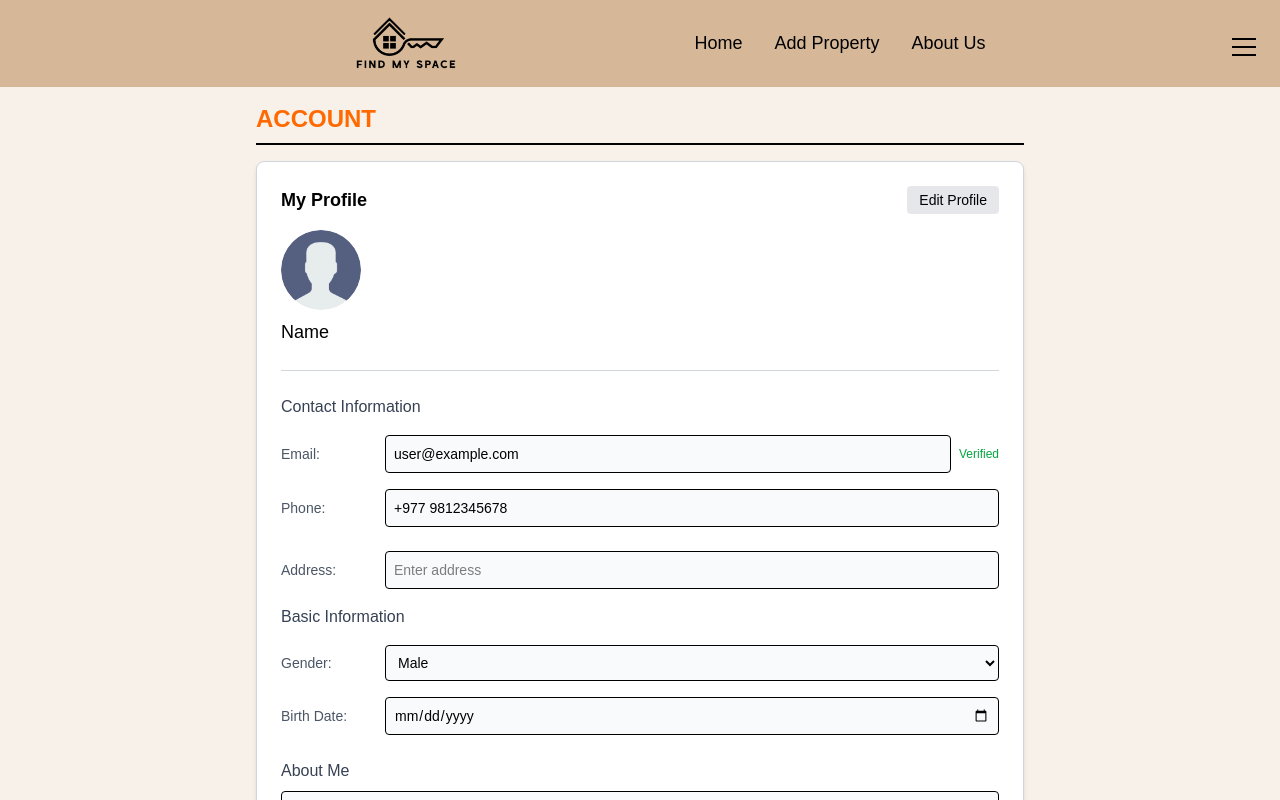
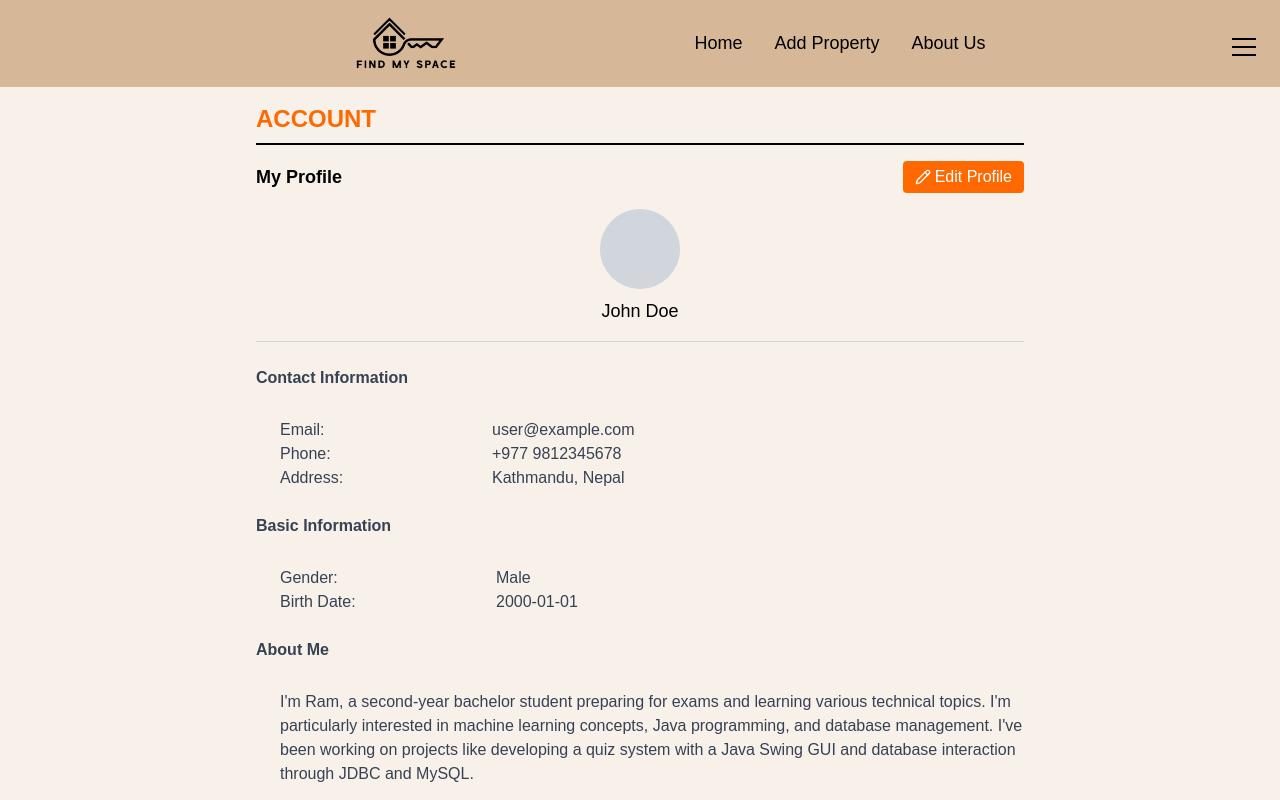
Before and after one commit to rojanshrestha12/FindMySpace, a React (Vite) app in the folder frontend/: page /profile in a window 1280 px wide. Shown: the top 800 px of the page. Built offline with nearby package versions, Linux system fonts and the light colour scheme.

Commit message:
account done

```diff
--- a/frontend/package.json
+++ b/frontend/package.json
@@ -13,6 +13,7 @@
     "axios": "^1.8.3",
     "dotenv": "^16.4.7",
     "firebase": "^11.4.0",
+    "lucide-react": "^0.485.0",
     "react": "^19.0.0",
     "react-dom": "^19.0.0",
     "react-router-dom": "^7.3.0"
--- a/frontend/src/App.jsx
+++ b/frontend/src/App.jsx
@@ -10,6 +10,7 @@ import { auth } from "./auth/firebase";
 import PropertyForm from "./pages/PropertyForm.jsx";
 import Profile from "./pages/Profile.jsx"
 import About from "./pages/About";
+import ProfileEdit from "./pages/ProfileEdit";
 
 // Protected Route Component
 const ProtectedRoute = ({ element }) => {
@@ -44,6 +45,7 @@ function App() {
         <Route path="/PropertyForm" element={<PropertyForm/>} />
         <Route path="/profile" element={<Profile/>} />
         <Route path="/about" element={<About />} />
+        <Route path="/ProfileEdit" element={<ProfileEdit />} />
 
       </Routes>
     </Router>
--- a/frontend/src/pages/Profile.jsx
+++ b/frontend/src/pages/Profile.jsx
@@ -1,141 +1,75 @@
-import React from "react";
-import { Link } from "react-router-dom";
+import React, { useEffect, useState } from "react";
 import Navbar from "../components/Navbar";
 import Footer from "../components/Footer";
+import { CalendarIcon, PencilIcon } from "lucide-react";
+import { Navigate, useNavigate } from "react-router-dom";
 
-function Profile() {
+export default function Profile() {
+  const [user, setUser] = useState({});
+  const navigate = useNavigate();
+
+  useEffect(() => {
+    const userData = {
+      name: "John Doe",
+      email: "user@example.com",
+      phone: "+977 9812345678",
+      address: "Kathmandu, Nepal",
+      gender: "Male",
+      birthDate: "2000-01-01",
+      about: "I'm Ram, a second-year bachelor student preparing for exams and learning various technical topics. I'm particularly interested in machine learning concepts, Java programming, and database management. I've been working on projects like developing a quiz system with a Java Swing GUI and database interaction through JDBC and MySQL.",
+    };
+    setUser(userData);
+  }, []);
+
   return (
     <div className="bg-[#f8f1ea] min-h-screen flex flex-col">
       <Navbar />
-
-      {/* Compact Container */}
       <div className="w-full max-w-[800px] mx-auto px-4 mt-4">
         <h2 className="text-2xl font-bold text-orange-500 pb-2 border-b-2 border-black mb-4">
           ACCOUNT
         </h2>
-
-        {/* Profile Card */}
-        <div className="w-full bg-white rounded-lg shadow-md p-6 border border-gray-300">
-          {/* Profile Header */}
-          <div className="flex justify-between items-center mb-4">
+        <div className="mb-4 flex justify-between items-center">
           <h3 className="text-lg font-semibold">My Profile</h3>
-            <button className="bg-gray-200 px-3 py-1 rounded text-sm hover:bg-gray-300">
-              Edit Profile
+          <button
+            onClick={() => navigate("/ProfileEdit")}
+            className="px-3 py-1 bg-orange-500 text-white rounded flex items-center gap-1 hover:bg-orange-600"
+          >
+            <PencilIcon className="w-4 h-4" /> Edit Profile
           </button>
         </div>
-
-          {/* Profile Image and Basic Info */}
-          <div className="flex flex-col mb-6">
-            <img
-              src="/assets/profile.png"
-              alt="Profile"
-              className="w-20 h-20 rounded-full object-cover mb-2"
-            />
-            <h2 className="text-lg font-medium">Name</h2>
+        <div className="mb-4 text-center">
+          <div className="w-20 h-20 bg-gray-300 rounded-full mx-auto mb-2" />
+          <h2 className="text-lg font-medium">{user.name}</h2>
         </div>
-
-          {/* Separator Line */}
         <hr className="border-gray-300 mb-6" />
-
-          {/* Contact Information */}
-          <div className="space-y-4 mb-6">
-            <h3 className="font-medium text-gray-700">Contact Information</h3>
-
-            {/* Email */}
-            <div className="flex items-center gap-2">
-              <label className="w-24 text-sm text-gray-600">Email:</label>
-              <input
-                type="email"
-                className="flex-1 p-2 border rounded bg-gray-50 text-sm"
-                value="user@example.com"
-                readOnly
-              />
-              <span className="text-green-600 text-xs">Verified</span>
-            </div>
-
-            {/* Phone */}
-            <div className="flex items-center gap-2">
-              <label className="w-24 text-sm text-gray-600">Phone:</label>
-              <input
-                type="tel"
-                className="flex-1 p-2 border rounded bg-gray-50 text-sm"
-                value="+977 9812345678"
-                readOnly
-              />
+        <div className="mb-6">
+          <h3 className="font-bold text-gray-700 mb-7">Contact Information</h3>
+          <div className="grid grid-cols-2 ml-6 pr-80">
+            <p className="text-gray-700">Email:</p>
+            <p className="text-gray-700">{user.email}</p>
+            <p className="text-gray-700">Phone:</p>
+            <p className="text-gray-700">{user.phone}</p>
+            <p className="text-gray-700">Address:</p>
+            <p className="text-gray-700">{user.address}</p>
           </div>
         </div>
-
-          {/* Address */}
-          <div className="flex items-center gap-2 mt-2">
-            <label className="w-24 text-sm text-gray-600">Address:</label>
-            <input
-              type="text"
-              className="flex-1 p-2 border rounded bg-gray-50 text-sm"
-              placeholder="Enter address"
-            />
-          </div>
-
-          {/* Basic Information */}
-          <div className="space-y-4 mb-6 mt-4">
-            <h3 className="font-medium text-gray-700">Basic Information</h3>
-
-            {/* Gender */}
-            <div className="flex items-center gap-2">
-              <label className="w-24 text-sm text-gray-600">Gender:</label>
-              <select className="flex-1 p-2 border rounded bg-gray-50 text-sm">
-                <option>Male</option>
-                <option>Female</option>
-              </select>
-            </div>
-
-            {/* Birth Date */}
-            <div className="flex items-center gap-2">
-              <label className="w-24 text-sm text-gray-600">Birth Date:</label>
-              <input
-                type="date"
-                className="flex-1 p-2 border rounded bg-gray-50 text-sm"
-              />
+        <div className="mb-6">
+          <h3 className="font-bold text-gray-700 mb-7">Basic Information</h3>
+          <div className="grid grid-cols-2 ml-6 pr-110">
+            <p className="text-gray-700">Gender:</p>
+            <p className="text-gray-700 ml-16">{user.gender}</p>
+            <p className="text-gray-700">Birth Date:</p>
+            <p className="text-gray-700 ml-16">{user.birthDate}</p>
           </div>
         </div>
-
-          {/* About Me */}
-          <div className="mb-6">
-            <h3 className="font-medium text-gray-700">About Me</h3>
-            <textarea
-              className="w-full p-2 border rounded bg-gray-50 text-sm h-16 mt-2"
-              placeholder="Brief description"
-            />
-          </div>
-
-          {/* Password Section */}
         <div>
-            <h3 className="font-medium text-gray-700">Password Settings</h3>
-            <div className="grid grid-cols-2 gap-4 mb-3 mt-2">
-              <div>
-                <input
-                  type="password"
-                  className="w-full p-2 border rounded bg-[#f0e6d6] text-sm"
-                  placeholder="Current Password"
-                />
-              </div>
-              <div>
-                <input
-                  type="password"
-                  className="w-full p-2 border rounded bg-[#f0e6d6] text-sm"
-                  placeholder="New Password"
-                />
-              </div>
-            </div>
-            <button className="w-full py-2 bg-[#e48f44] text-white rounded text-sm hover:bg-[#d87f34]">
-              UPDATE PASSWORD
-            </button>
+          <h3 className="font-bold text-gray-700 mb-7">About Me</h3>
+          <div className="ml-6">
+            <p className="text-gray-700">{user.about}</p>
           </div>
         </div>
       </div>
-
       <Footer />
     </div>
   );
 }
-
-export default Profile;
--- /dev/null
+++ b/frontend/src/pages/ProfileEdit.jsx
@@ -0,0 +1,141 @@
+import React from "react";
+import { Link } from "react-router-dom";
+import Navbar from "../components/Navbar";
+import Footer from "../components/Footer";
+
+function Profile() {
+  return (
+    <div className="bg-[#f8f1ea] min-h-screen flex flex-col">
+      <Navbar />
+
+      {/* Compact Container */}
+      <div className="w-full max-w-[800px] mx-auto px-4 mt-4">
+        <h2 className="text-2xl font-bold text-orange-500 pb-2 border-b-2 border-black mb-4">
+          ACCOUNT
+        </h2>
+
+        {/* Profile Card */}
+        <div className="w-full bg-white rounded-lg shadow-md p-6 border border-gray-300">
+          {/* Profile Header */}
+          <div className="flex justify-between items-center mb-4">
+            <h3 className="text-lg font-semibold">My Profile</h3>
+            <button className="bg-gray-200 px-3 py-1 rounded text-sm hover:bg-gray-300">
+              Edit Profile
+            </button>
+          </div>
+
+          {/* Profile Image and Basic Info */}
+          <div className="flex flex-col mb-6">
+            <img
+              src="/assets/profile.png"
+              alt="Profile"
+              className="w-20 h-20 rounded-full object-cover mb-2"
+            />
+            <h2 className="text-lg font-medium">Name</h2>
+          </div>
+
+          {/* Separator Line */}
+          <hr className="border-gray-300 mb-6" />
+
+          {/* Contact Information */}
+          <div className="space-y-4 mb-6">
+            <h3 className="font-medium text-gray-700">Contact Information</h3>
+
+            {/* Email */}
+            <div className="flex items-center gap-2">
+              <label className="w-24 text-sm text-gray-600">Email:</label>
+              <input
+                type="email"
+                className="flex-1 p-2 border rounded bg-gray-50 text-sm"
+                value="user@example.com"
+                readOnly
+              />
+              <span className="text-green-600 text-xs">Verified</span>
+            </div>
+
+            {/* Phone */}
+            <div className="flex items-center gap-2">
+              <label className="w-24 text-sm text-gray-600">Phone:</label>
+              <input
+                type="tel"
+                className="flex-1 p-2 border rounded bg-gray-50 text-sm"
+                value="+977 9812345678"
+                readOnly
+              />
+            </div>
+          </div>
+
+          {/* Address */}
+          <div className="flex items-center gap-2 mt-2">
+            <label className="w-24 text-sm text-gray-600">Address:</label>
+            <input
+              type="text"
+              className="flex-1 p-2 border rounded bg-gray-50 text-sm"
+              placeholder="Enter address"
+            />
+          </div>
+
+          {/* Basic Information */}
+          <div className="space-y-4 mb-6 mt-4">
+            <h3 className="font-medium text-gray-700">Basic Information</h3>
+
+            {/* Gender */}
+            <div className="flex items-center gap-2">
+              <label className="w-24 text-sm text-gray-600">Gender:</label>
+              <select className="flex-1 p-2 border rounded bg-gray-50 text-sm">
+                <option>Male</option>
+                <option>Female</option>
+              </select>
+            </div>
+
+            {/* Birth Date */}
+            <div className="flex items-center gap-2">
+              <label className="w-24 text-sm text-gray-600">Birth Date:</label>
+              <input
+                type="date"
+                className="flex-1 p-2 border rounded bg-gray-50 text-sm"
+              />
+            </div>
+          </div>
+
+          {/* About Me */}
+          <div className="mb-6">
+            <h3 className="font-medium text-gray-700">About Me</h3>
+            <textarea
+              className="w-full p-2 border rounded bg-gray-50 text-sm h-16 mt-2"
+              placeholder="Brief description"
+            />
+          </div>
+
+          {/* Password Section */}
+          <div>
+            <h3 className="font-medium text-gray-700">Password Settings</h3>
+            <div className="grid grid-cols-2 gap-4 mb-3 mt-2">
+              <div>
+                <input
+                  type="password"
+                  className="w-full p-2 border rounded bg-[#f0e6d6] text-sm"
+                  placeholder="Current Password"
+                />
+              </div>
+              <div>
+                <input
+                  type="password"
+                  className="w-full p-2 border rounded bg-[#f0e6d6] text-sm"
+                  placeholder="New Password"
+                />
+              </div>
+            </div>
+            <button className="w-full py-2 bg-[#e48f44] text-white rounded text-sm hover:bg-[#d87f34]">
+              UPDATE PASSWORD
+            </button>
+          </div>
+        </div>
+      </div>
+
+      <Footer />
+    </div>
+  );
+}
+
+export default Profile;
```
Also changed, not shown: frontend/src/pages/PropertyForm.jsx (+5 -6 lines), 2 other files (tests, documents, lock files or other folders). Lines whose indentation alone changed are shown as unchanged.
